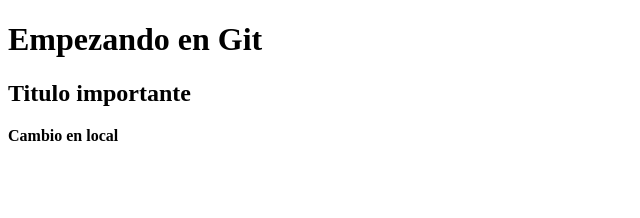
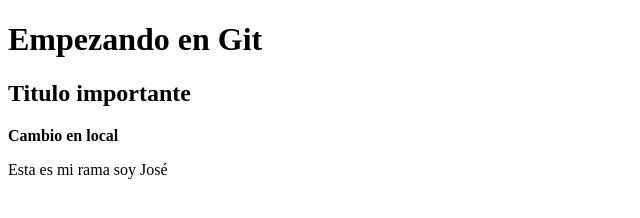
Before and after one commit to JoseRamirezOz/pavo, a plain HTML site: page index.html in a window 1280 px wide. Shown: the whole page, without its empty margins (0-640 px from the left). Drawn offline with Linux system fonts and the light colour scheme.

Commit message:
Trabajando desde FixJose

```diff
--- a/index.html
+++ b/index.html
@@ -10,5 +10,6 @@
     <h1>Empezando en Git</h1>
     <h2>Titulo importante</h2>
     <b>Cambio en local</b>
+    <p>Esta es mi rama soy José</p>
 </body>
 </html>
```
